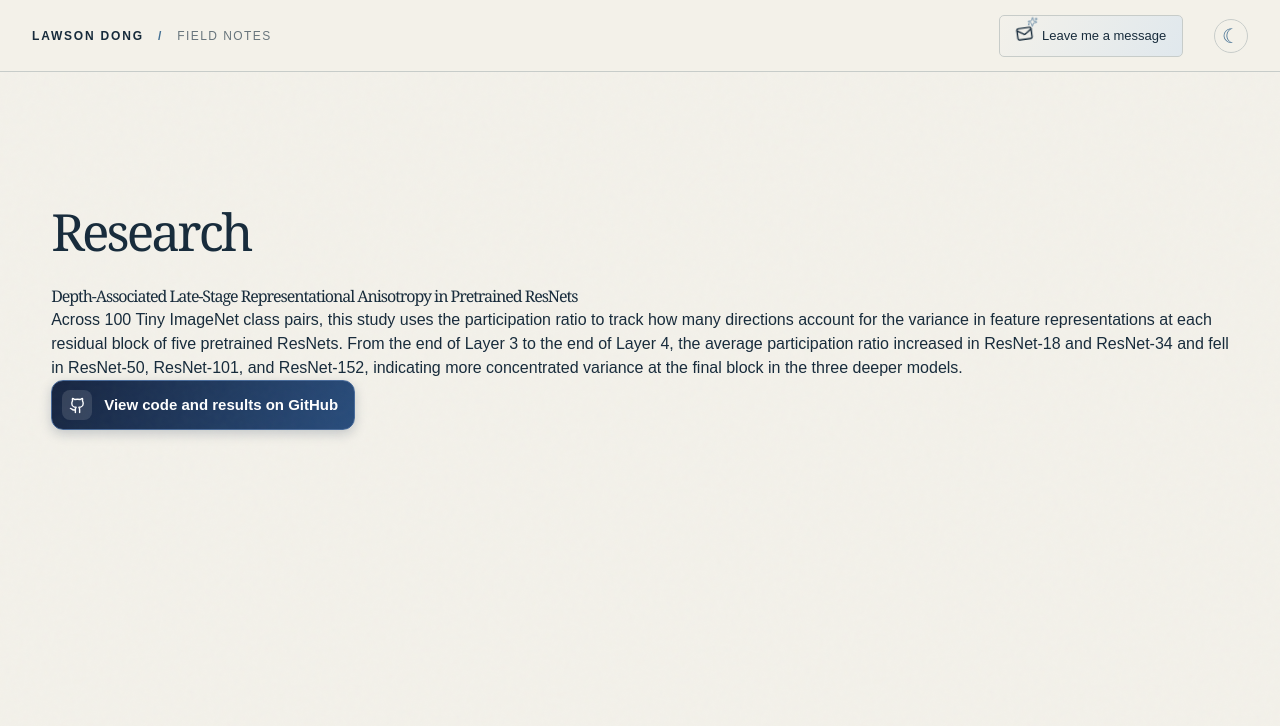
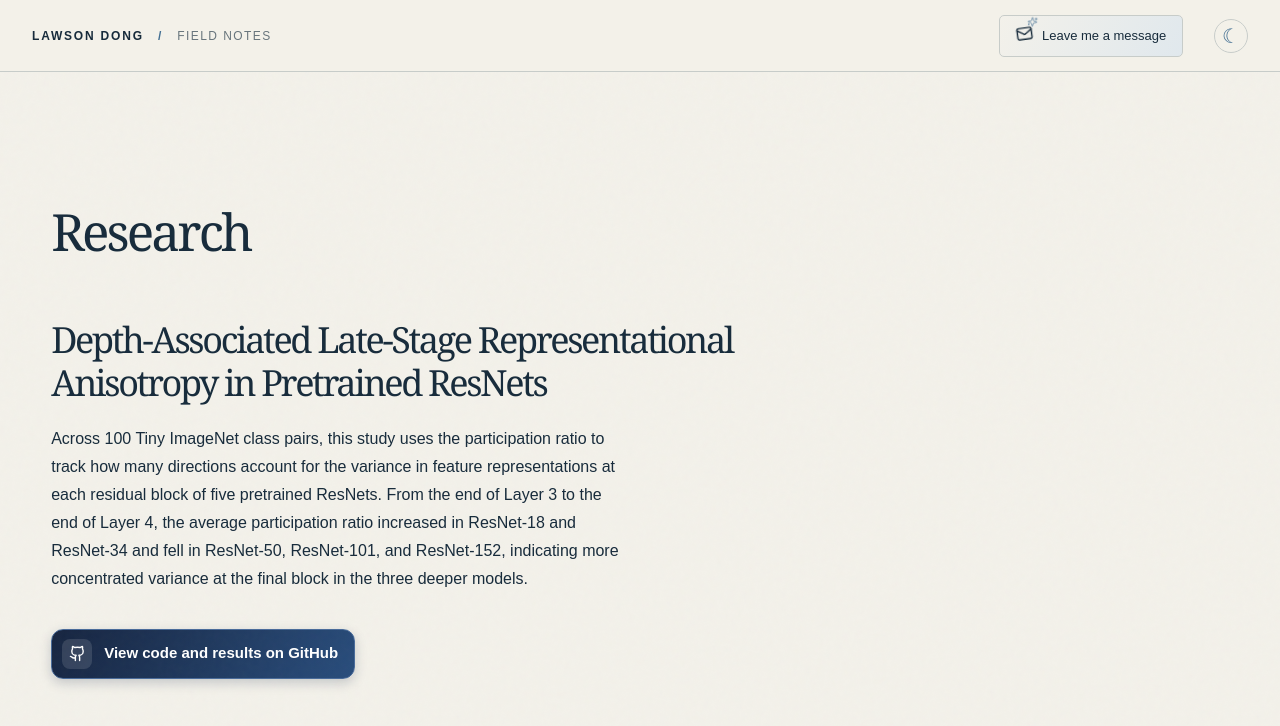
Before and after one commit to Lawson-Dong/personal-website, a Next.js app: page /research in a window 1280 px wide. Shown: the top 726 px of the page. Built offline with nearby package versions, Linux system fonts and the light colour scheme.

Commit message:
Give the Research project more breathing room

```diff
--- a/app/research/page.tsx
+++ b/app/research/page.tsx
@@ -6,11 +6,11 @@ export default function Research() {
   return (
     <main className="section shell" id="research">
       <h1 className="portal-title">Research</h1>
-      <article aria-labelledby="resnet-anisotropy">
+      <article className="research-project" aria-labelledby="resnet-anisotropy">
         <h2 id="resnet-anisotropy">
           Depth-Associated Late-Stage Representational Anisotropy in Pretrained ResNets
         </h2>
-        <p>
+        <p className="research-summary">
           Across 100 Tiny ImageNet class pairs, this study uses the participation ratio to
           track how many directions account for the variance in feature representations
           at each residual block of five pretrained ResNets. From the end of Layer 3 to
@@ -18,7 +18,7 @@ export default function Research() {
           ResNet-34 and fell in ResNet-50, ResNet-101, and ResNet-152, indicating more
           concentrated variance at the final block in the three deeper models.
         </p>
-        <p>
+        <p className="research-actions">
           <a
             className="research-repo-link"
             href="https://github.com/Lawson-Dong/Depth-Associated-Late-Stage-Representational-Anisotropy-in-Pretrained-ResNets"
@@ -33,6 +33,25 @@ export default function Research() {
         </p>
       </article>
       <style>{`
+        #research .research-project {
+          max-width: 48rem;
+          margin-block: clamp(2rem, 5vw, 3.75rem) clamp(3rem, 7vw, 6rem);
+        }
+        #research .research-project h2 {
+          margin: 0;
+          font-size: clamp(1.5rem, 3vw, 2.25rem);
+          line-height: 1.2;
+          text-wrap: balance;
+        }
+        #research .research-summary {
+          max-width: 65ch;
+          margin: 1.25rem 0 0;
+          font-size: 1rem;
+          line-height: 1.75;
+        }
+        #research .research-actions {
+          margin: clamp(1.5rem, 4vw, 2.25rem) 0 0;
+        }
         #research .research-repo-link {
           display: inline-flex;
           align-items: center;
```
